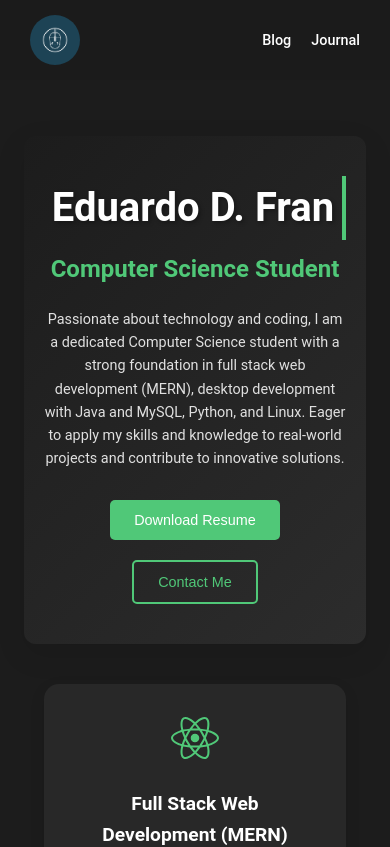
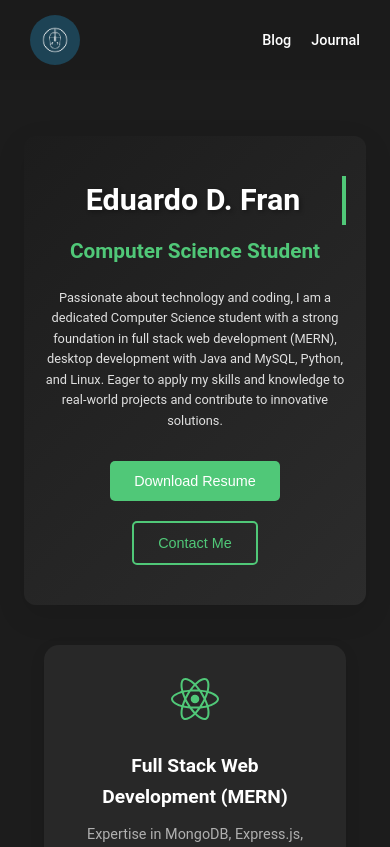
Before and after one commit to eduardodfran/front-end-react, a React (Vite) app: page / in a window 390 px wide. Shown: the top 847 px of the page. Built offline with nearby package versions, Linux system fonts and the light colour scheme.

Commit message:
Update Header.css

```diff
--- a/src/Header.css
+++ b/src/Header.css
@@ -163,6 +163,24 @@
   }
 }
 
+@media (max-width: 415px) {
+  .header-title {
+    font-size: 1.9rem;
+  }
+
+  .header-subtitle {
+    font-size: 1.3rem;
+  }
+
+  .header-description {
+    font-size: 0.8rem;
+  }
+
+
+
+
+}
+
 /* Animations */
 @keyframes fadeInDown {
   from {
```
